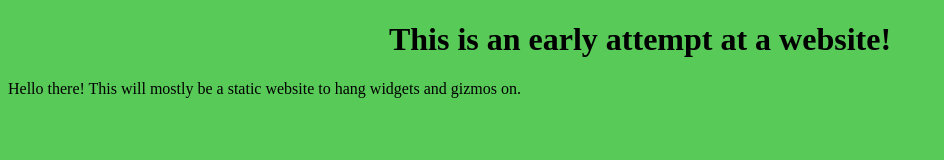
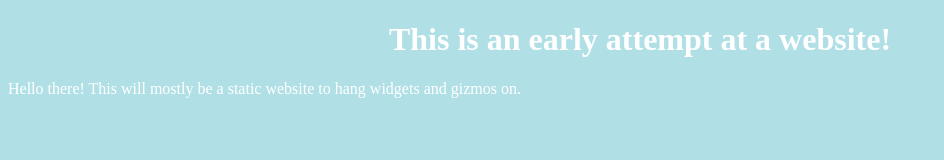
Before and after one commit to Jack-Daly-Eng025/30_DAYS_OF_CODE, a plain HTML site: page 2_30/src/index.html in a window 1280 px wide. Shown: the whole page, without its empty margins (0-944 px from the left). Drawn offline with Linux system fonts and the light colour scheme.

Commit message:
Commit change

```diff
--- a/2_30/src/style.css
+++ b/2_30/src/style.css
@@ -1,7 +1,8 @@
 
 
-body {
-    background-color: rgb(88, 202, 88);
+body{
+    background-color: powderblue;
+    color: white;
   }
 
   .container {
```
